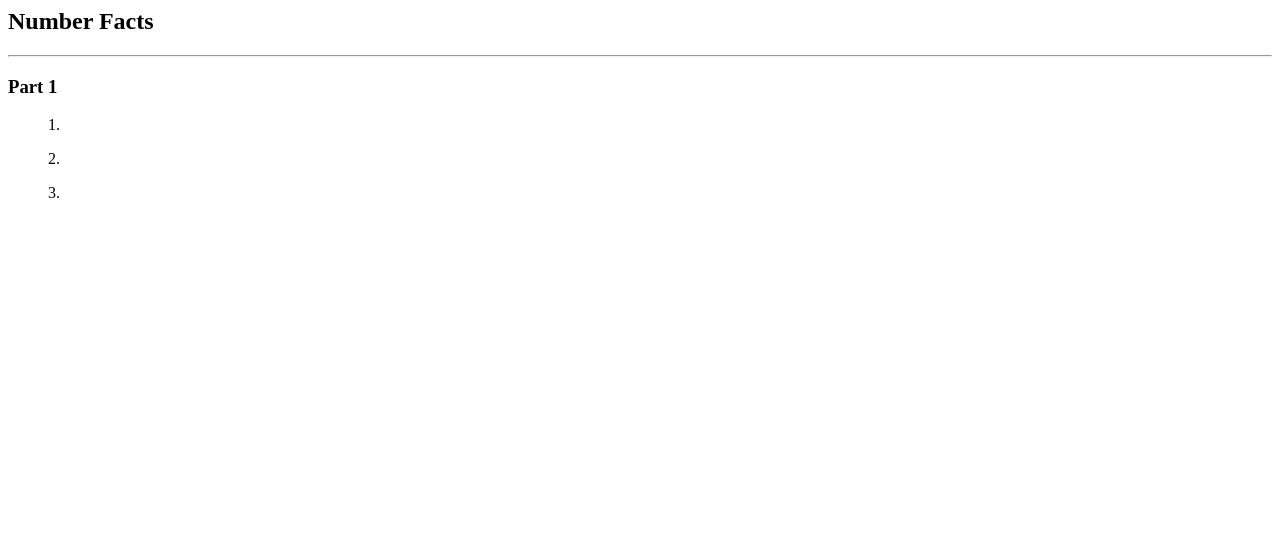
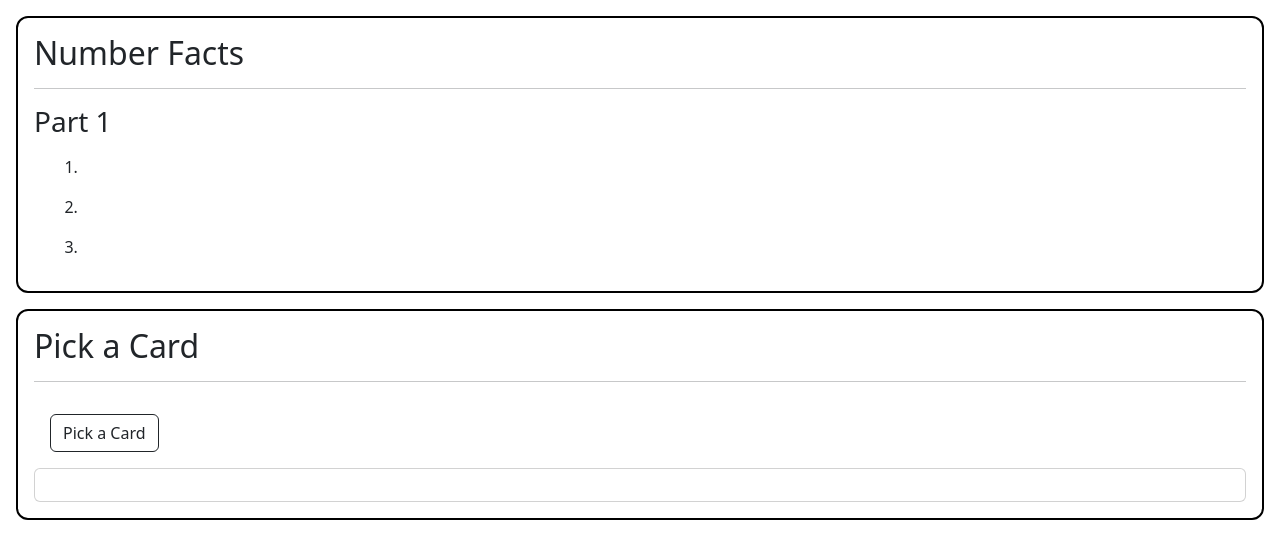
Before and after one commit to giuliana5/js-promises, a plain HTML site: page index.html in a window 1280 px wide. Drawn offline with nearby package versions, Linux system fonts and the light colour scheme; no server answers.

Commit message:
Formatted page to include ids and divs for different steps.

```diff
--- a/index.html
+++ b/index.html
@@ -3,10 +3,14 @@
     <meta charset="UTF-8">
     <meta http-equiv="X-UA-Compatible" content="IE=edge">
     <meta name="viewport" content="width=device-width, initial-scale=1.0">
+    <link rel="stylesheet"
+    href="https://unpkg.com/bootstrap/dist/css/bootstrap.css">
+    <script src="https://unpkg.com/bootstrap"></script>
     <link rel="stylesheet" href="style.css">
     <title>Document</title>
 </head>
 <body>
+    <div id="step1">
         <h2>Number Facts</h2>
         <hr>
         <h3>Part 1</h3>
@@ -24,6 +28,19 @@
                 </ul>
             </li>
         </ol>
+    </div>
+
+    <div id="step2">
+        <h2>Pick a Card</h2>
+        <hr>
+        <button id="btn" class="btn btn-outline-dark m-3">Pick a Card</button>
+        <div class="card-group">
+            <div class="card">
+                <div class="card-body"></div>
+            </div>
+        </div>
+    </div>
+
     <script src="https://code.jquery.com/jquery-3.3.1.js" integrity="sha256-2Kok7MbOyxpgUVvAk/HJ2jigOSYS2auK4Pfzbm7uH60="
     crossorigin="anonymous"></script>
     <script src="https://unpkg.com/axios/dist/axios.min.js"></script>
```
Lines whose indentation alone changed are shown as unchanged.
